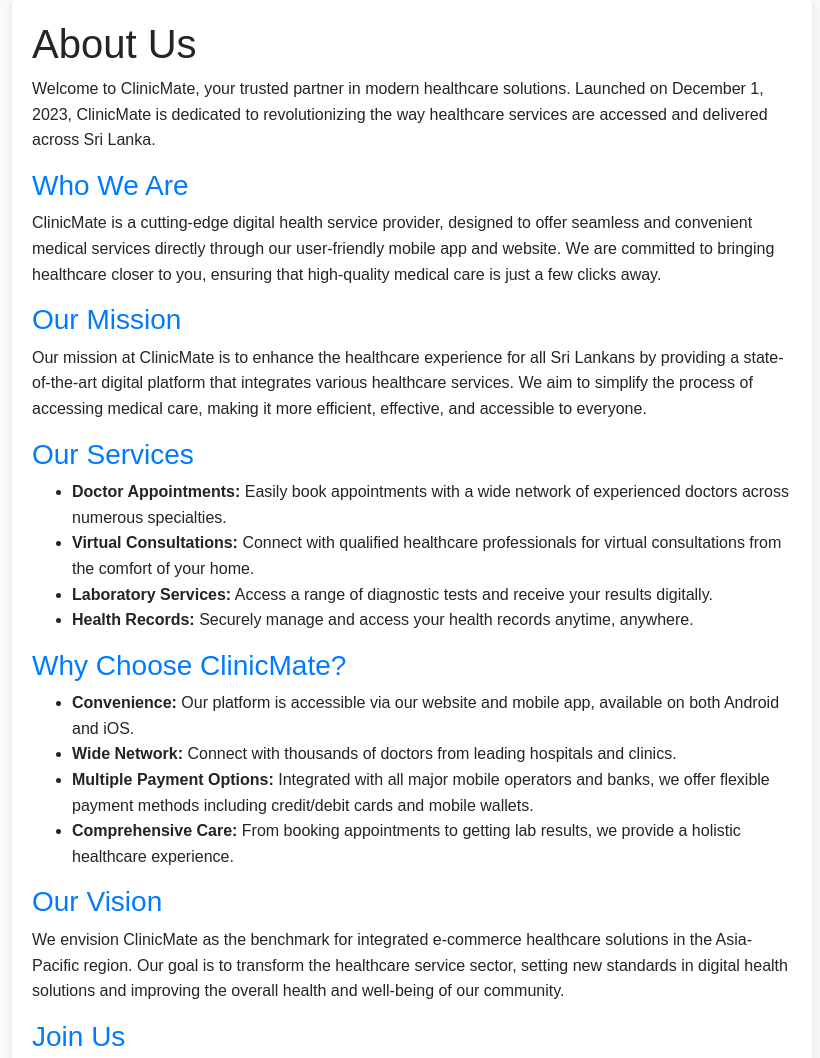
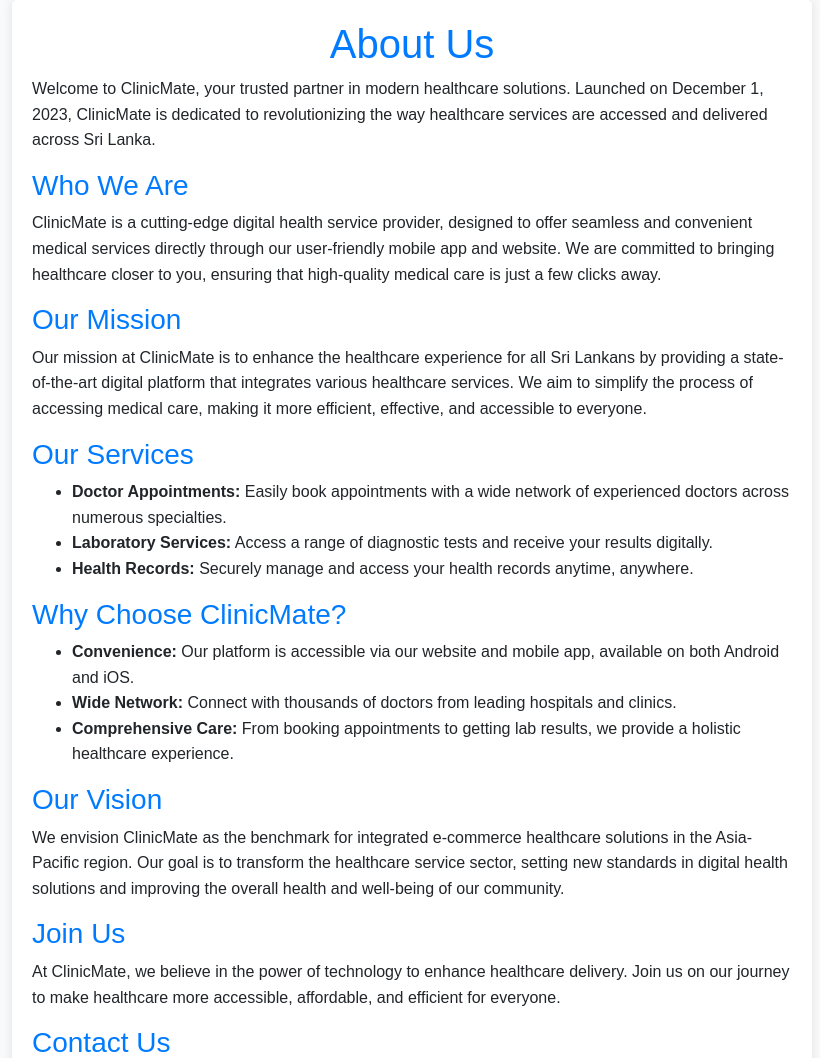
Before and after one commit to sasi1219/EChannelling, a Django app: page /aboutus/ in a window 1280 px wide. Shown: the part 78-1136 px from the top of the page, without its empty margins (228-1048 px from the left). Run offline with Django 5.2, Linux system fonts and the light colour scheme; some libraries are stand-ins or nearby versions.

Commit message:
About us page is updated.

```diff
--- a/about_us/Templates/about_us/index.html
+++ b/about_us/Templates/about_us/index.html
@@ -31,7 +31,8 @@
 </nav>
 
     <div class="container">
-        <h1>About Us</h1>
+        <h1 style="color: #007bff;" align="center">About Us</h1>
+
         <p>Welcome to ClinicMate, your trusted partner in modern healthcare solutions. Launched on December 1, 2023, ClinicMate is dedicated to revolutionizing the way healthcare services are accessed and delivered across Sri Lanka.</p>
 
         <h3>Who We Are</h3>
@@ -43,7 +44,6 @@
         <h3>Our Services</h3>
         <ul>
             <li><strong>Doctor Appointments:</strong> Easily book appointments with a wide network of experienced doctors across numerous specialties.</li>
-            <li><strong>Virtual Consultations:</strong> Connect with qualified healthcare professionals for virtual consultations from the comfort of your home.</li>
             <li><strong>Laboratory Services:</strong> Access a range of diagnostic tests and receive your results digitally.</li>
             <li><strong>Health Records:</strong> Securely manage and access your health records anytime, anywhere.</li>
         </ul>
@@ -52,7 +52,6 @@
         <ul>
             <li><strong>Convenience:</strong> Our platform is accessible via our website and mobile app, available on both Android and iOS.</li>
             <li><strong>Wide Network:</strong> Connect with thousands of doctors from leading hospitals and clinics.</li>
-            <li><strong>Multiple Payment Options:</strong> Integrated with all major mobile operators and banks, we offer flexible payment methods including credit/debit cards and mobile wallets.</li>
             <li><strong>Comprehensive Care:</strong> From booking appointments to getting lab results, we provide a holistic healthcare experience.</li>
         </ul>
 
```
